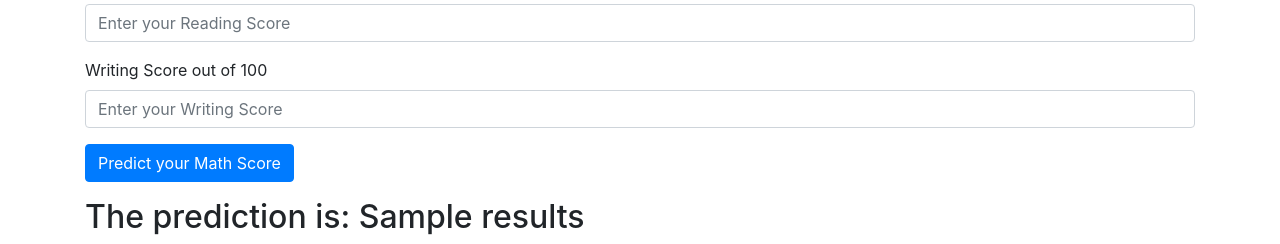
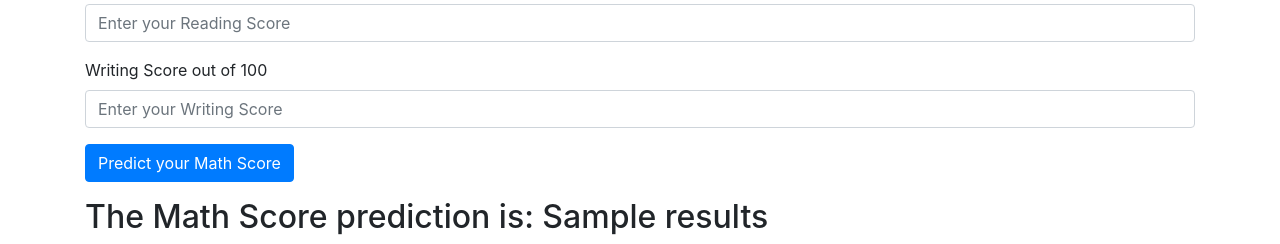
Before and after one commit to anasouassou/model-deployment-using-ec2, a Flask app: template templates/home.html in a window 1280 px wide. Shown: the part 558-802 px from the top of the page. Run offline with Flask 3, Linux system fonts and the light colour scheme; the template is opened without the code that fills it: most values are stand-ins (such as "Sample title", 1, 10 or a date in 2020); some libraries are stand-ins or nearby versions.

Commit message:
Update home.html

```diff
--- a/templates/home.html
+++ b/templates/home.html
@@ -80,7 +80,7 @@
         </form>
 
         {% if results is not none %}
-        <h2>The prediction is: {{ results }}</h2>
+        <h2>The Math Score prediction is: {{ results }}</h2>
         {% endif %}
     </div>
 </body>
```
